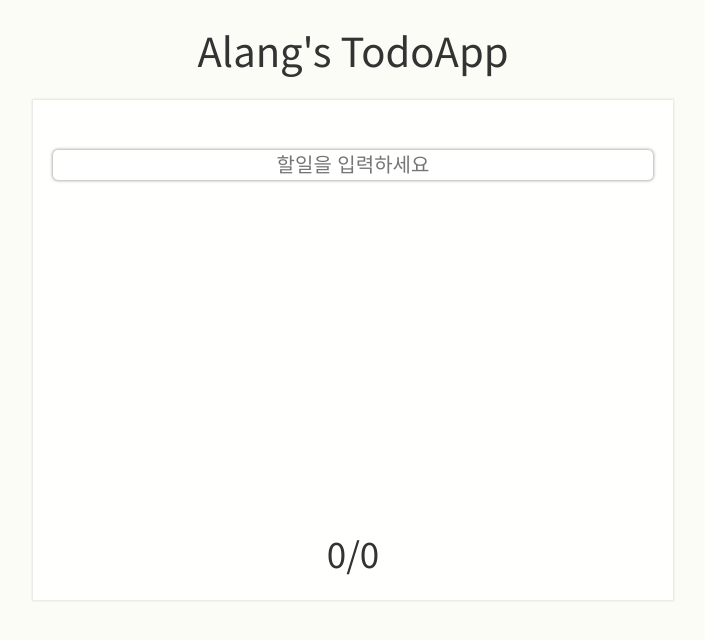
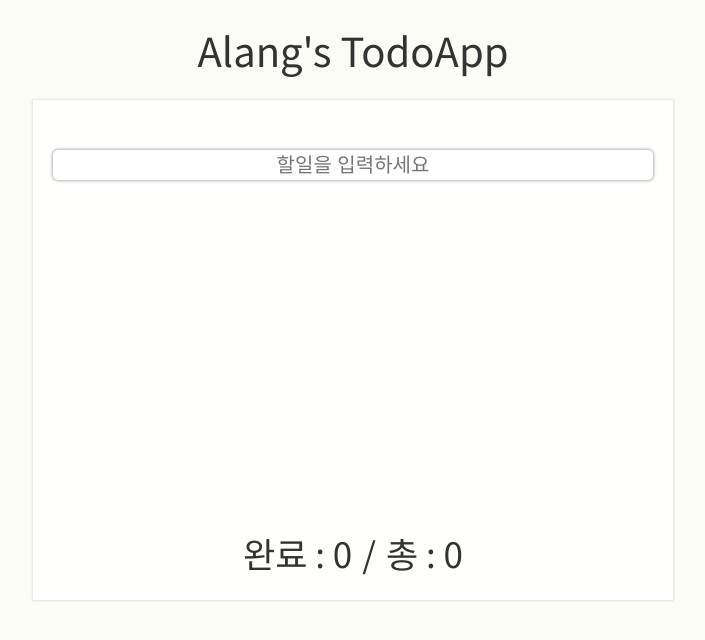
Before and after one commit to AlangGY/Vue-TodoList, a Vue app: page / in a window 1280 px wide. Shown: the top 640 px of the page, without its empty margins (287-992 px from the left). Built offline with nearby package versions, Linux system fonts and the light colour scheme.

Commit message:
🎉 feat : vuex로 state 관리 버전

```diff
--- a/src/components/todolist/TodoCount.vue
+++ b/src/components/todolist/TodoCount.vue
@@ -1,8 +1,8 @@
 <template>
   <div class="todo-list__count">
-    <span class="count__done">{{ todoDoneCount }}</span>
+    <span class="count__done"> 완료 : {{ todoDoneCount }}</span>
     <span class="divider">/</span>
-    <span class="count__total">{{ todoTotalCount }}</span>
+    <span class="count__total">총 : {{ todoTotalCount }}</span>
   </div>
 </template>
 
@@ -31,14 +31,9 @@ export default {
   padding: 10px;
   font-size: 35px;
   padding-bottom: 30px;
-  .count__done {
-
-  }
   .divider {
-
-  }
-  .count__total {
-
+    display: inline-block;
+    margin: 0 10px;
   }
 }
 </style>
--- a/src/components/todolist/TodoList.vue
+++ b/src/components/todolist/TodoList.vue
@@ -100,6 +100,7 @@ export default {
         margin-left: 20px;
       }
       .todo__delete--button {
+        cursor: pointer;
         position: absolute;
         display: none;
         right: 10px;
--- a/src/components/todolist/index.vue
+++ b/src/components/todolist/index.vue
@@ -13,7 +13,6 @@
 import TodoForm from './TodoForm';
 import TodoList from './TodoList';
 import TodoCount from './TodoCount';
-import { storageKeys, getItem, setItem } from '~/util/storage.js';
 
 
 export default {
@@ -22,15 +21,15 @@ export default {
     TodoList,
     TodoCount
   },
-  data(){
-    return {
-      todos : []
-    };
+  computed : {
+    todos(){
+      return this.$store.state.todos.todos;
+    }
   },
   watch : {
     todos : {
       handler(newTodos){
-        setItem(storageKeys.todos, newTodos);
+        this.$store.commit('todos/setTodos', newTodos);
       },
       deep : true
     }
@@ -40,22 +39,17 @@ export default {
   },
   methods : {
     getTodos(){
-      const todos = getItem(storageKeys.todos, []);
-      this.todos = todos;
+      this.$store.commit('todos/getTodos');
     },
     addTodo(text){
-      this.todos.push({
-        id : Date.now() + Math.random(),
-        text,
-        isCompleted : false
-      });
+      this.$store.commit('todos/addTodo', text);
     },
     toggleTodo(id){
-      const idx = this.todos.findIndex(todo => todo.id === id);
-      this.todos[idx].isCompleted = !this.todos[idx].isCompleted;
+      this.$store.commit('todos/toggleTodo', id);
     },
     deleteTodo(id){
-      this.todos = this.todos.filter(todo => todo.id !== id);
+      console.log('delete!');
+      this.$store.commit('todos/deleteTodo', id);
     }
   }
 };
--- a/src/main.js
+++ b/src/main.js
@@ -1,5 +1,7 @@
 import * as Vue from 'vue';
 import App from '~/App';
+import store from '~/store';
 
 const app = Vue.createApp(App);
+app.use(store);
 app.mount('#app');
--- /dev/null
+++ b/src/store/index.js
@@ -0,0 +1,7 @@
+import { createStore } from 'vuex';
+import todos from './todos';
+export default createStore({
+  modules : {
+    todos
+  }
+});
--- /dev/null
+++ b/src/store/todos.js
@@ -0,0 +1,34 @@
+import { storageKeys, getItem, setItem } from '~/util/storage';
+
+export default {
+  namespaced : true,
+  state(){
+    return {
+      todos : []
+    };
+  },
+  mutations : {
+    getTodos(state){
+      state.todos = getItem(storageKeys.todos, []);
+
+    },
+    setTodos(state){
+      setItem(storageKeys.todos, state.todos);
+    },
+    addTodo(state, text){
+      state.todos.push({
+        id : Date.now() + Math.random(),
+        text,
+        isCompleted : false
+      });
+    },
+    toggleTodo(state, id ){
+      const idx = state.todos.findIndex(todo => todo.id === id);
+      state.todos[idx].isCompleted = !state.todos[idx].isCompleted;
+    },
+    deleteTodo(state, id){
+      console.log('deleteTodo');
+      state.todos = state.todos.filter(todo => todo.id !== id);
+    }
+  }
+};
```
